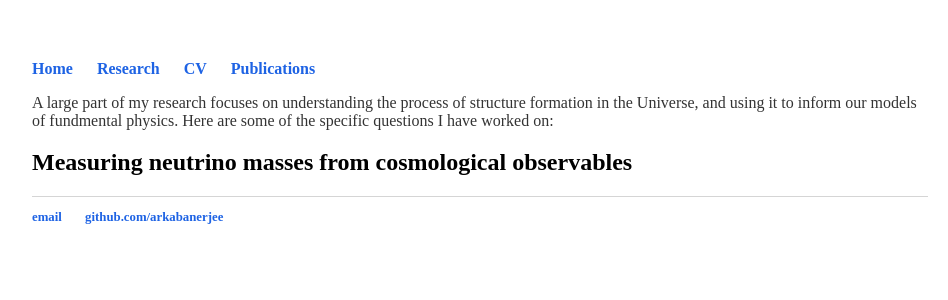
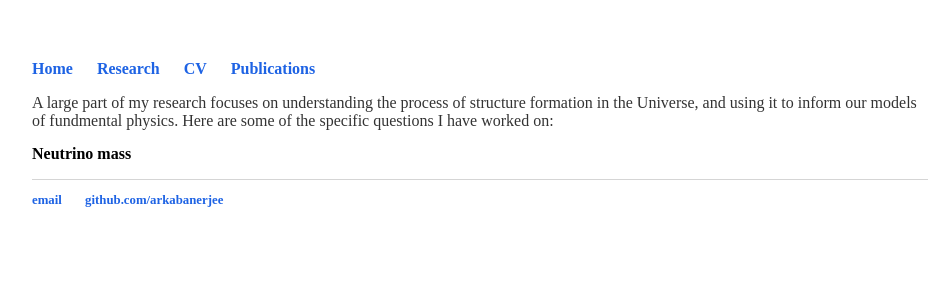
Before and after one commit to arkabanerjee/arkabanerjee.github.io, a Jekyll site: the page built from research/index.html, in a window 1280 px wide. Shown: the top 300 px of the page, without its empty margins (160-1108 px from the left). Built offline with Jekyll 4.4.1, drawn with Linux system fonts in a browser that asks for light colours.

Commit message:
Start Research

```diff
--- a/css/main.css
+++ b/css/main.css
@@ -23,6 +23,12 @@ h1 {
     font-size: 1.5em;
     font-family:'Inconsolata';
 }
+
+h3 {
+    font-size: 1.0em;
+    font-family:'Inconsolata';
+}
+
 p {
     font-size: 1.0em;
     line-height: 1.1em;
@@ -41,3 +47,9 @@ ul.posts {
 ul.posts li {
     list-style: none;
 }
+
+.container2 {
+    width:100%;
+    height:auto;
+    padding:1%;
+}
--- a/research/index.html
+++ b/research/index.html
@@ -5,5 +5,5 @@ title: Research
 
 <div class="blurb">
     <p>A large part of my research focuses on understanding the process of structure formation in the Universe, and using it to inform our models of fundmental physics. Here are some of the specific questions I have worked on:</p>
-    <h2>Measuring neutrino masses from cosmological observables</h2>
+    <h3>Neutrino mass</h3>
 </div><!-- /.blurb -->
```
